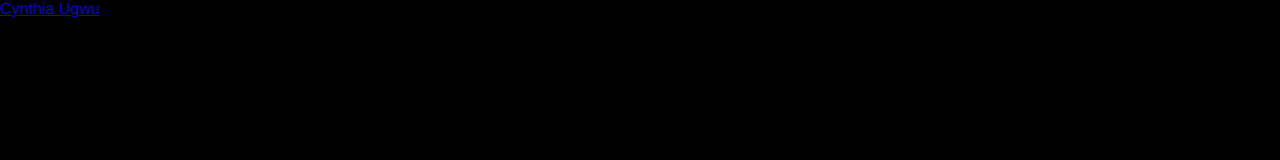
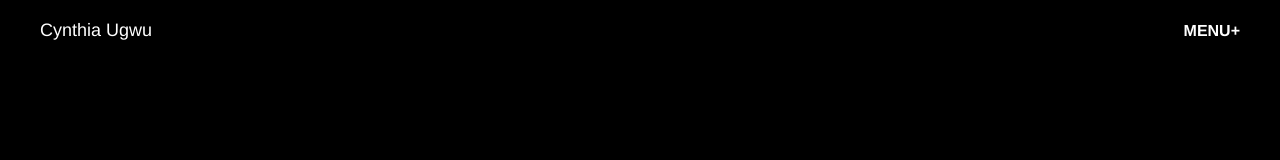
Before and after one commit to rasedprogrammer/clone-cynthia-ugwu, a plain HTML site: page index.html in a window 1280 px wide. Drawn offline with Linux system fonts and the light colour scheme.

Commit message:
[DONE] with navbar

```diff
--- a/index.html
+++ b/index.html
@@ -11,7 +11,7 @@
         <div id="hero">
             <div id="nav">
                 <a href="#">Cynthia Ugwu</a>
-                <h5>MENU+</h5>
+                <h4>MENU+</h4>
             </div>
         </div>
     </div>
--- a/style.css
+++ b/style.css
@@ -16,3 +16,16 @@ html,body{
     height: 100vh;
     background-color: black;
 }
+#nav{
+    width: 100%;
+    display: flex;
+    justify-content: space-between;
+    align-items: center;
+    padding: 20px 40px;
+    color: #fff;
+}
+#nav a {
+    color: #fff;
+    text-decoration: none;
+    font-size: 18px;
+}
```
